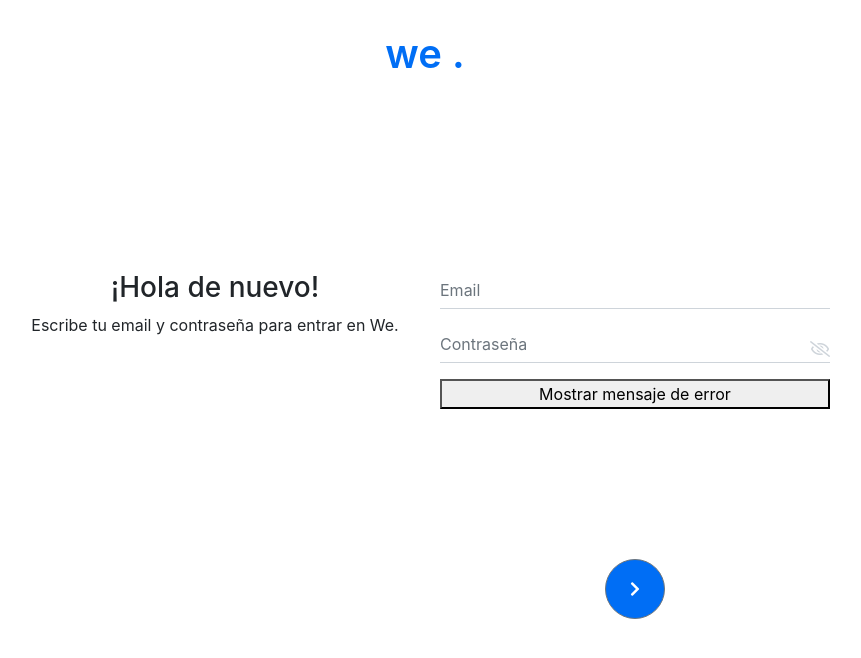
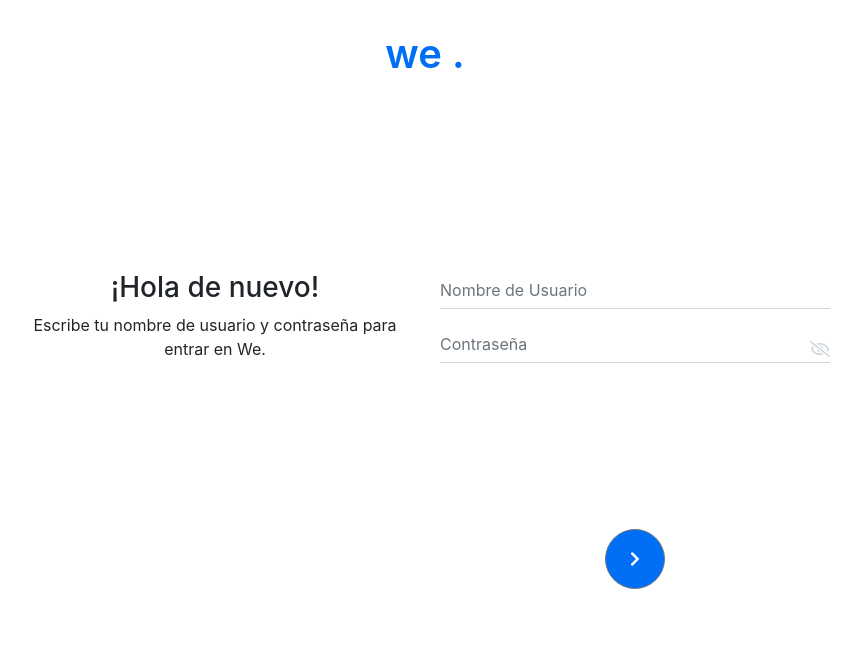
Before and after one commit to StringProjects/adalab, a React (Create React App) app: page / in a window 1280 px wide. Shown: the top 658 px of the page, without its empty margins (215-1076 px from the left). Built offline with nearby package versions, Linux system fonts and the light colour scheme.

Commit message:
change mail for user

```diff
--- a/src/App.js
+++ b/src/App.js
@@ -15,8 +15,8 @@ class App extends Component {
       psw: '',
       openedErrorFeedback: false,
     }
-    this.handleInputEmailLoginValue = this
-      .handleInputEmailLoginValue
+    this.handleInputUserLoginValue = this
+      .handleInputUserLoginValue
       .bind(this);
     this.handleInputPswLoginValue = this
       .handleInputPswLoginValue
@@ -24,20 +24,12 @@ class App extends Component {
     this.handleSubmitLogin = this
       .handleSubmitLogin
       .bind(this);
-    this.toggleErrorFeedback = this.toggleErrorFeedback.bind(this);
   }
 
   // componentDidMount() {
   //   this.fecthApi();
   // }
 
-  toggleErrorFeedback(event) {
-    event.preventDefault();
-    const { openedErrorFeedback } = this.state;
-    this.setState({
-      openedErrorFeedback: !openedErrorFeedback,
-    });
-  }
   fecthApi() {
     console.log("state", this.state.user)
     fetch('http://adalab.string-projects.com/api/v1/sessions', {
@@ -61,7 +53,7 @@ class App extends Component {
   }
 
 
-  handleInputEmailLoginValue(e) {
+  handleInputUserLoginValue(e) {
 
     const {
       value
@@ -91,15 +83,6 @@ class App extends Component {
     this.fecthApi();
   }
 
-  toggleErrorFeedback(event) {
-    event.preventDefault();
-    const {
-      openedErrorFeedback
-    } = this.state;
-    this.setState({
-      openedErrorFeedback: !openedErrorFeedback,
-    });
-  }
 
   render() {
     const { openedErrorFeedback } = this.state;
@@ -142,7 +125,7 @@ class App extends Component {
                 openedErrorFeedback={openedErrorFeedback}
                 toggleErrorFeedback={this.toggleErrorFeedback}
                 match={props.match}
-                onInputEmail={this.handleInputEmailLoginValue}
+                onInputUser={this.handleInputUserLoginValue}
                 onInputPsw={this.handleInputPswLoginValue}
                 onSubmitLogin={this.handleSubmitLogin}
                 onSubmitBtn={this.handleSubmitLogin}
--- a/src/Components/LoginComponents/WeForm.js
+++ b/src/Components/LoginComponents/WeForm.js
@@ -9,7 +9,6 @@ import {
     Nav
 } from 'reactstrap';
 import ErrorFeedBack from './ErrorFeedBack';
-import { Link } from 'react-router-dom';
 
 class WeForm extends Component {
     constructor(props) {
@@ -51,19 +50,19 @@ class WeForm extends Component {
         }
     }
     render() {
-        const {onInputEmail, onInputPsw, openedErrorFeedback, toggleErrorFeedback, onSubmitBtn} = this.props;
+        const {onInputUser, onInputPsw, openedErrorFeedback, toggleErrorFeedback, onSubmitBtn} = this.props;
         console.log('WeForm openedErrorFeedback', openedErrorFeedback);
         return (
             <div className="container--form-landing">
                 <Form className="form--style" onSubmit={onSubmitBtn}>
                         <FormGroup role="form">
                             <Input
-                                onChange={onInputEmail}
+                                onChange={onInputUser}
                                 type="text"
                                 className="form-control input--login-style"
-                                id="email"
-                                placeholder="Email"
-                                name="email"/>
+                                id="usuario"
+                                placeholder="Nombre de Usuario"
+                                name="usuario"/>
                         </FormGroup>
                         <FormGroup role="form">
                             <Input
@@ -78,17 +77,9 @@ class WeForm extends Component {
                                 id="hide-psw"
                                 className="far fa-eye-slash icon--psw show-off"></i>
                         </FormGroup>
-                    { openedErrorFeedback && <ErrorFeedBack />}
-                    <button
-                        onClick={toggleErrorFeedback}
-                    >
-                        Mostrar mensaje de error
-                    </button>
-                    <Link to='/private' className="Button-option-link">
                         <Button type="submit" className="btn btn--login">
                             <i className="fas fa-chevron-right"></i>
-                        </Button>
-                    </Link>
+                         </Button>
                 </Form>
             </div>
         );
--- a/src/WePublic/Login.js
+++ b/src/WePublic/Login.js
@@ -16,7 +16,7 @@ import {
 class Login extends Component {
     render() {
         const {
-            onInputEmail,
+            onInputUser,
             onInputPsw,
             openedErrorFeedback,
             toggleErrorFeedback,
@@ -44,7 +44,7 @@ class Login extends Component {
                         }}>
                             <div className="container--text-login">
                                 <h3 className="title--login text-center">¡Hola de nuevo!</h3>
-                                <p className="subtitle--landing text-center">Escribe tu email y contraseña para entrar en We.</p>
+                                <p className="subtitle--landing text-center">Escribe tu nombre de usuario y contraseña para entrar en We.</p>
                             </div>
                         </Col>
                         <Col
@@ -58,7 +58,7 @@ class Login extends Component {
                             offset: 2
                         }}>
                             <WeForm
-                                onInputEmail={onInputEmail}
+                                onInputUser={onInputUser}
                                 onInputPsw={onInputPsw}
                                 openedErrorFeedback={openedErrorFeedback}
                                 toggleErrorFeedback={toggleErrorFeedback}
```
